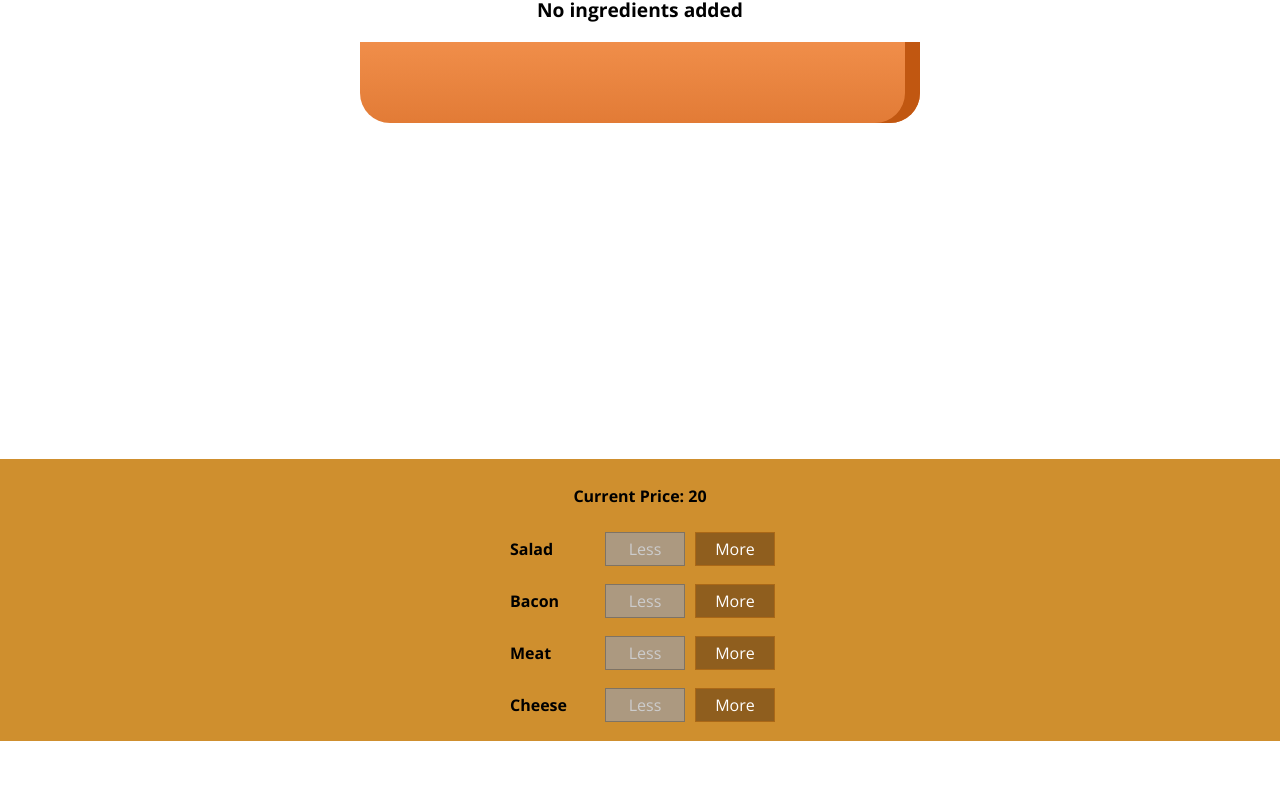
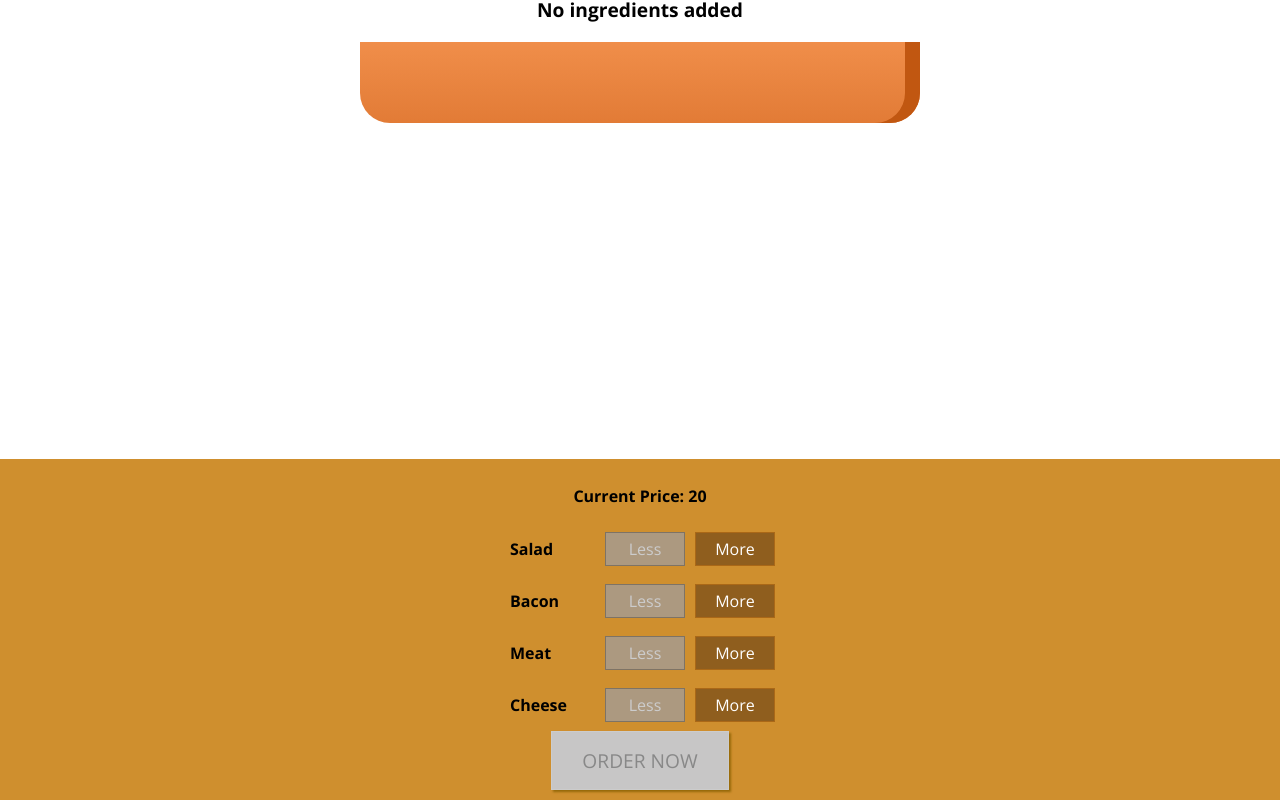
Before and after one commit to 99sparsh/McD-Visualizer, a React (Create React App) app: page / in a window 1280 px wide. Shown: the part 199-999 px from the top of the page. Before the commit the page ends 940 px from the top, so only its background shows below. Built offline with nearby package versions, Linux system fonts and the light colour scheme.

Commit message:
checkout modal appears

```diff
--- a/src/components/Burger/BuildControls/BuildControls.js
+++ b/src/components/Burger/BuildControls/BuildControls.js
@@ -26,6 +26,13 @@
                     disabled={props.disabled[ctrl.type]}
                 />
             ))}
+            <button
+                className={styles.OrderButton}
+                disabled={!props.purchasable}
+                onClick={props.ordered}
+            >
+                ORDER NOW
+            </button>
         </div>
     );
 };
--- a/src/components/Burger/BuildControls/BuildControls.module.css
+++ b/src/components/Burger/BuildControls/BuildControls.module.css
@@ -1,18 +1,52 @@
 .BuildControls {
     width: 100%;
-    /* height: 400px; */
     background-color: #cf8f2e;
     display: flex;
     flex-flow: column;
+    align-items: center;
     box-shadow: 0 2px 1px #ccc;
     margin: auto;
     padding: 10px 0;
-    align-items: center;
 }
 
-/* @media (max-width: 420px) {
-    .BuildControls {
-        width: 200px;
-        height: 200px;
+.OrderButton {
+    background-color: #dad735;
+    outline: none;
+    cursor: pointer;
+    border: 1px solid #966909;
+    color: #966909;
+    font-family: inherit;
+    font-size: 1.2em;
+    padding: 15px 30px;
+    box-shadow: 2px 2px 2px #966909;
+}
+
+.OrderButton:hover,
+.OrderButton:active {
+    background-color: #a0db41;
+    border: 1px solid #966909;
+    color: #966909;
+}
+
+.OrderButton:disabled {
+    background-color: #c7c6c6;
+    cursor: not-allowed;
+    border: 1px solid #ccc;
+    color: #888888;
+}
+
+.OrderButton:not(:disabled) {
+    animation: enable 0.3s linear;
+}
+
+@keyframes enable {
+    0% {
+        transform: scale(1);
     }
-} */
+    60% {
+        transform: scale(1.1);
+    }
+    100% {
+        transform: scale(1);
+    }
+}
--- /dev/null
+++ b/src/components/Burger/OrderSummary/OrderSummary.js
@@ -0,0 +1,23 @@
+import React from "react";
+
+const orderSummary = (props) => {
+    const ingredientSummary = Object.keys(props.ingredients).map((igKey) => {
+        return (
+            <li key={igKey}>
+                <span style={{ textTransform: "capitalize" }}>
+                    {igKey}: {props.ingredients[igKey]}
+                </span>
+            </li>
+        );
+    });
+    return (
+        <React.Fragment>
+            <h3>Your Order</h3>
+            <p>A delicious burger with the following ingredients: </p>
+            <ul>{ingredientSummary}</ul>
+            <p>Continue to Checkout?</p>
+        </React.Fragment>
+    );
+};
+
+export default orderSummary;
--- /dev/null
+++ b/src/components/UI/Modal/Modal.js
@@ -0,0 +1,19 @@
+import React from "react";
+
+import styles from "./Modal.module.css";
+
+const modal = (props) => {
+    return (
+        <div
+            className={styles.Modal}
+            style={{
+                transform: props.show ? "translateY(0)" : "translateY(-100vh)",
+                opacity: props.show ? "1" : "0",
+            }}
+        >
+            {props.children}
+        </div>
+    );
+};
+
+export default modal;
--- /dev/null
+++ b/src/components/UI/Modal/Modal.module.css
@@ -0,0 +1,20 @@
+.Modal {
+    position: fixed;
+    z-index: 500;
+    background-color: white;
+    width: 70%;
+    border: 1px solid #ccc;
+    box-shadow: 1px 1px 1px black;
+    padding: 16px;
+    left: 15%;
+    top: 30%;
+    box-sizing: border-box;
+    transition: all 0.3s ease-out;
+}
+
+@media (min-width: 600px) {
+    .Modal {
+        width: 500px;
+        left: calc(50% - 250px);
+    }
+}
--- a/src/containers/BurgerBuilder/BurgerBuilder.js
+++ b/src/containers/BurgerBuilder/BurgerBuilder.js
@@ -1,9 +1,11 @@
 import React, { Component } from "react";
 
-import styles from "./BurgerBuilder.module.css";
+//import styles from "./BurgerBuilder.module.css";
 
 import Burger from "../../components/Burger/Burger";
 import BuildControls from "../../components/Burger/BuildControls/BuildControls";
+import Modal from "../../components/UI/Modal/Modal";
+import OrderSummary from "../../components/Burger/OrderSummary/OrderSummary";
 
 const INGREDIENT_PRICES = {
     salad: 10,
@@ -21,6 +23,8 @@
             meat: 0,
         },
         totalPrice: 20,
+        purchasable: false,
+        purchasing: false,
     };
 
     addIngredientHandler = (type) => {
@@ -32,6 +36,7 @@
             totalPrice: newPrice,
             ingredients: updatedIngredients,
         });
+        this.updatePurchaseState(updatedIngredients);
     };
 
     removeIngredientHandler = (type) => {
@@ -44,6 +49,18 @@
             totalPrice: newPrice,
             ingredients: updatedIngredients,
         });
+        this.updatePurchaseState(updatedIngredients);
+    };
+
+    updatePurchaseState = (ingredients) => {
+        const sum = Object.keys(ingredients).reduce((sum, el) => {
+            return ingredients[el] + sum;
+        }, 0);
+        this.setState({ purchasable: sum > 0 });
+    };
+
+    purchaseHandler = () => {
+        this.setState({ purchasing: true });
     };
 
     render() {
@@ -52,15 +69,20 @@
             disabledInfo[key] = disabledInfo[key] === 0;
         }
         return (
-            <div className={styles.BurgerBuilder}>
+            <React.Fragment>
+                <Modal show={this.state.purchasing}>
+                    <OrderSummary ingredients={this.state.ingredients} />
+                </Modal>
                 <Burger ingredients={this.state.ingredients} />
                 <BuildControls
                     addIngredient={this.addIngredientHandler}
                     removeIngredient={this.removeIngredientHandler}
                     disabled={disabledInfo}
                     price={this.state.totalPrice}
+                    purchasable={this.state.purchasable}
+                    ordered={this.purchaseHandler}
                 />
-            </div>
+            </React.Fragment>
         );
     }
 }
```
Also changed, not shown: src/components/UI/Backdrop/Backdrop.js (added).
